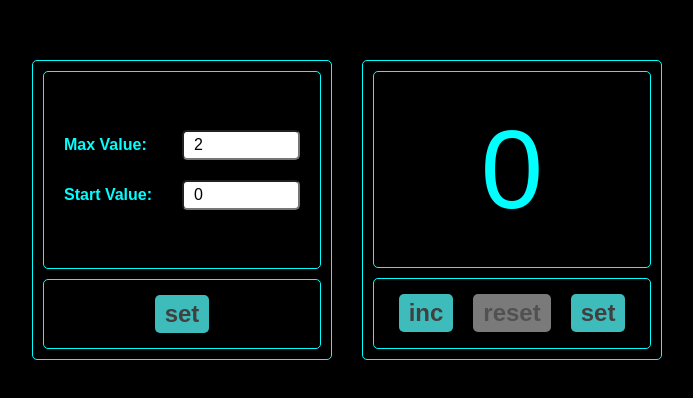
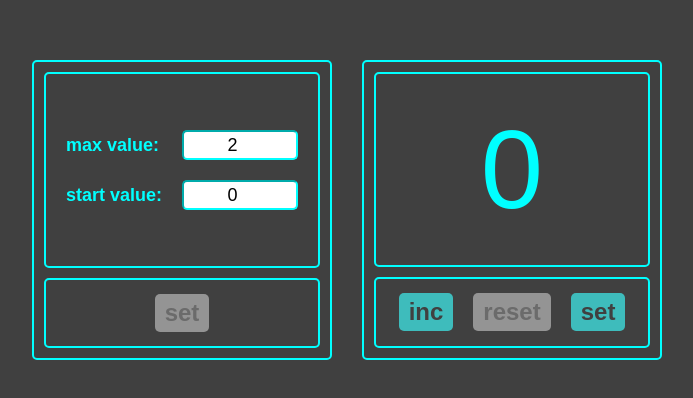
Before and after one commit to AndrewGuk1991/counter_1, a React (Vite) app: page / in a window 1280 px wide. Shown: the part 190-588 px from the top of the page, without its empty margins (293-986 px from the left). Built offline with nearby package versions, Linux system fonts and the light colour scheme.

Commit message:
add localStorage

```diff
--- a/src/App.css
+++ b/src/App.css
@@ -7,7 +7,7 @@
 
 .app {
     min-height: 100vh;
-    background: #000;
+    background: #404040;
     display: flex;
     gap: 30px;
     justify-content: center;
--- a/src/App.tsx
+++ b/src/App.tsx
@@ -1,12 +1,23 @@
-import { useState } from 'react'
+import {useEffect, useState} from 'react'
 import './App.css'
 import {Count} from "./components/count/Count.tsx";
 import {SettingsCounter} from "./components/settingsCounter/SettingsCounter.tsx";
 
 function App() {
-  const [startCount, setStartCount] = useState(0)
-  const [maxCount, setMaxCount] = useState(2)
+    const [startCount, setStartCount] = useState(() => {
+        const saved = localStorage.getItem('startCount')
+        return saved ? JSON.parse(saved) : 0
+    })
 
+    const [maxCount, setMaxCount] = useState(() => {
+        const saved = localStorage.getItem('maxCount')
+        return saved ? JSON.parse(saved) : 2
+    })
+
+    useEffect(() => {
+        localStorage.setItem('startCount', JSON.stringify(startCount))
+        localStorage.setItem('maxCount', JSON.stringify(maxCount))
+    }, [startCount, maxCount]);
 
     return (
         <div className="app">
--- a/src/common/styles/Common.module.css
+++ b/src/common/styles/Common.module.css
@@ -2,7 +2,7 @@
 .boxStyles {
     width: 300px;
     height: 300px;
-    border: 1px solid aqua;
+    border: 2px solid aqua;
     border-radius: 5px;
     padding: 10px;
     display: flex;
@@ -16,7 +16,7 @@
     align-items: center;
     gap: 20px;
     height: 100px;
-    border: 1px solid aqua;
+    border: 2px solid aqua;
     border-radius: 5px;
 }
 
@@ -29,6 +29,19 @@ button {
     cursor: pointer;
     color: #404040;
     font-weight: bold;
+
+    transition: all 0.2s ease-in-out;
+}
+
+button:hover:not(:disabled) {
+    background-color: #4edbdb;
+    transform: translateY(-2px);
+    box-shadow: 0 4px 8px rgba(0, 0, 0, 0.2);
+}
+
+button:active:not(:disabled) {
+    transform: translateY(0);
+    box-shadow: 0 2px 4px rgba(0, 0, 0, 0.1);
 }
 
 button:disabled {
--- a/src/components/count/Count.module.css
+++ b/src/components/count/Count.module.css
@@ -1,6 +1,6 @@
 
 .count {
-    border: 1px solid aqua;
+    border: 2px solid aqua;
     border-radius: 5px;
     width: 100%;
     height: 100%;
--- a/src/components/count/Count.tsx
+++ b/src/components/count/Count.tsx
@@ -1,6 +1,6 @@
 import {useEffect, useState} from "react";
 import countStyles from './Count.module.css'
-import counterStyles from '../../common/styles/Common.module.css'
+import commonStyles from '../../common/styles/Common.module.css'
 
 type Props = {
     startCount: number
@@ -15,11 +15,11 @@ export const Count = ({startCount, maxCount}: Props) => {
     }, [startCount, maxCount]);
 
     return (
-        <div className={counterStyles.boxStyles}>
+        <div className={commonStyles.boxStyles}>
             <div className={countStyles.count} style={{color: currentCount === maxCount? 'red': 'aqua'}}>
                 {currentCount}
             </div>
-            <div className={counterStyles.buttonsContainer}>
+            <div className={commonStyles.buttonsContainer}>
                 <button
                     disabled={currentCount === maxCount}
                     onClick={() => {
--- a/src/components/settingsCounter/SettingsCounter.module.css
+++ b/src/components/settingsCounter/SettingsCounter.module.css
@@ -1,6 +1,6 @@
 
 .settingsCounter {
-    border: 1px solid aqua;
+    border: 2px solid aqua;
     border-radius: 5px;
     width: 100%;
     height: 100%;
@@ -24,11 +24,14 @@ input {
     width: 50%;
     font-size: 1em;
     border-radius: 5px;
+    border-color: aqua;
+    outline: none;
+    text-align: center;
 }
 
 label {
     font-weight: bold;
-    font-size: 1em;
+    font-size: 18px;
     color: aqua;
     display: flex;
     gap: 10px;
--- a/src/components/settingsCounter/SettingsCounter.tsx
+++ b/src/components/settingsCounter/SettingsCounter.tsx
@@ -1,4 +1,4 @@
-import counterStyles from '../../common/styles/Common.module.css'
+import commonStyles from '../../common/styles/Common.module.css'
 import settingsCounterStyles from './SettingsCounter.module.css'
 import {useState} from "react";
 
@@ -20,11 +20,11 @@ export const SettingsCounter = (
     const validSettingsValued = currentMaxCount > currentStartCount
 
     return (
-        <div className={counterStyles.boxStyles}>
+        <div className={commonStyles.boxStyles}>
             <div className={settingsCounterStyles.settingsCounter}>
                 <div className={settingsCounterStyles.inputWrapper}>
                     <label>
-                        <span>Max Value:</span>
+                        <span>max value:</span>
                         <input
                             style={{backgroundColor: !validSettingsValued ? 'red': 'white'}}
                             value={currentMaxCount}
@@ -33,7 +33,7 @@ export const SettingsCounter = (
                         />
                     </label>
                     <label>
-                        <span>Start Value:</span>
+                        <span>start value:</span>
                         <input
                             style={{backgroundColor: !validSettingsValued ? 'red': 'white'}}
                             value={currentStartCount}
@@ -44,9 +44,9 @@ export const SettingsCounter = (
                 </div>
                 {!validSettingsValued && <div className={settingsCounterStyles.helperMessage}>Enter valid values</div>}
             </div>
-            <div className={counterStyles.buttonsContainer}>
+            <div className={commonStyles.buttonsContainer}>
                 <button
-                    disabled={!validSettingsValued}
+                    disabled={!validSettingsValued || (startCount === currentStartCount && maxCount === currentMaxCount)}
                     onClick={() => {onChangeSettings(currentStartCount, currentMaxCount)}}
                 >
                     set
```
Lines whose indentation alone changed are shown as unchanged.
